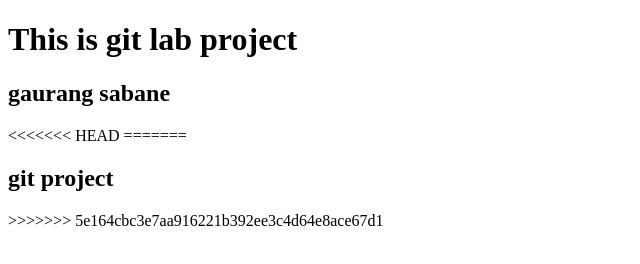
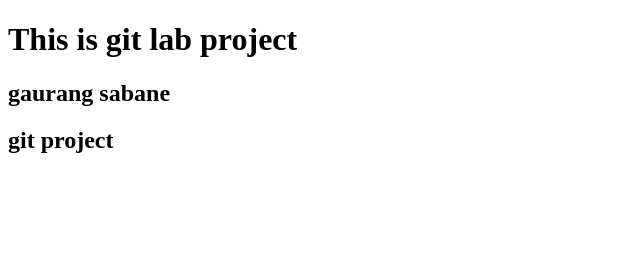
Before and after one commit to gaurangsabane/mygitproject, a plain HTML site: page index.html in a window 1280 px wide. Shown: the whole page, without its empty margins (0-640 px from the left). Drawn offline with Linux system fonts and the light colour scheme.

Commit message:
change text

```diff
--- a/index.html
+++ b/index.html
@@ -1,5 +1,6 @@
 <!DOCTYPE html>
 <html lang="en">
+
 <head>
     <meta charset="UTF-8">
     <meta name="viewport" content="width=device-width, initial-scale=1.0">
@@ -9,9 +10,6 @@
 
     <h1> This is git lab project</h1>
     <h2>gaurang sabane</h2>
-<<<<<<< HEAD
-=======
     <h2>git project</h2>
->>>>>>> 5e164cbc3e7aa916221b392ee3c4d64e8ace67d1
 </body>
 </html>
```
